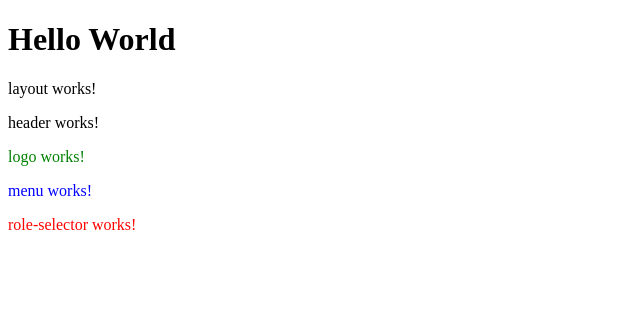
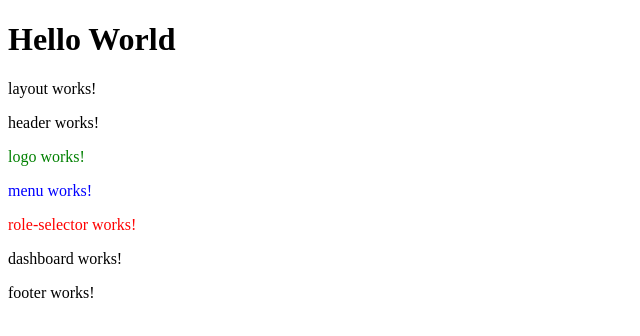
Before and after one commit to elie29/angular-first-app, an Angular app: page / in a window 1280 px wide. Shown: the top 336 px of the page, without its empty margins (0-640 px from the left). Built offline with nearby package versions, Linux system fonts and the light colour scheme.

Commit message:
Created other components

```diff
--- /dev/null
+++ b/src/app/modules/dashboard/components/dashboard/dashboard.component.ts
@@ -0,0 +1,11 @@
+import { Component } from '@angular/core';
+
+@Component({
+  selector: 'app-dashboard',
+  template: `
+    <p>
+      dashboard works!
+    </p>
+  `
+})
+export class DashboardComponent {}
--- /dev/null
+++ b/src/app/modules/footer/components/footer/footer.component.ts
@@ -0,0 +1,11 @@
+import { Component } from '@angular/core';
+
+@Component({
+  selector: 'app-footer',
+  template: `
+    <p>
+      footer works!
+    </p>
+  `
+})
+export class FooterComponent {}
--- a/src/app/modules/layout/components/layout/layout.component.ts
+++ b/src/app/modules/layout/components/layout/layout.component.ts
@@ -7,6 +7,8 @@ import { Component } from '@angular/core';
       layout works!
     </p>
     <app-header></app-header>
+    <app-dashboard></app-dashboard>
+    <app-footer></app-footer>
   `
 })
 export class LayoutComponent {}
--- a/src/app/modules/layout/layout.module.ts
+++ b/src/app/modules/layout/layout.module.ts
@@ -1,11 +1,13 @@
 import { CommonModule } from '@angular/common';
 import { NgModule } from '@angular/core';
 
+import { DashboardComponent } from '../dashboard/components/dashboard/dashboard.component';
+import { FooterComponent } from '../footer/components/footer/footer.component';
 import { HeaderModule } from '../header/header.module';
 import { LayoutComponent } from './components/layout/layout.component';
 
 @NgModule({
-  declarations: [LayoutComponent],
+  declarations: [LayoutComponent, DashboardComponent, FooterComponent],
   imports: [CommonModule, HeaderModule],
   exports: [LayoutComponent]
 })
```
